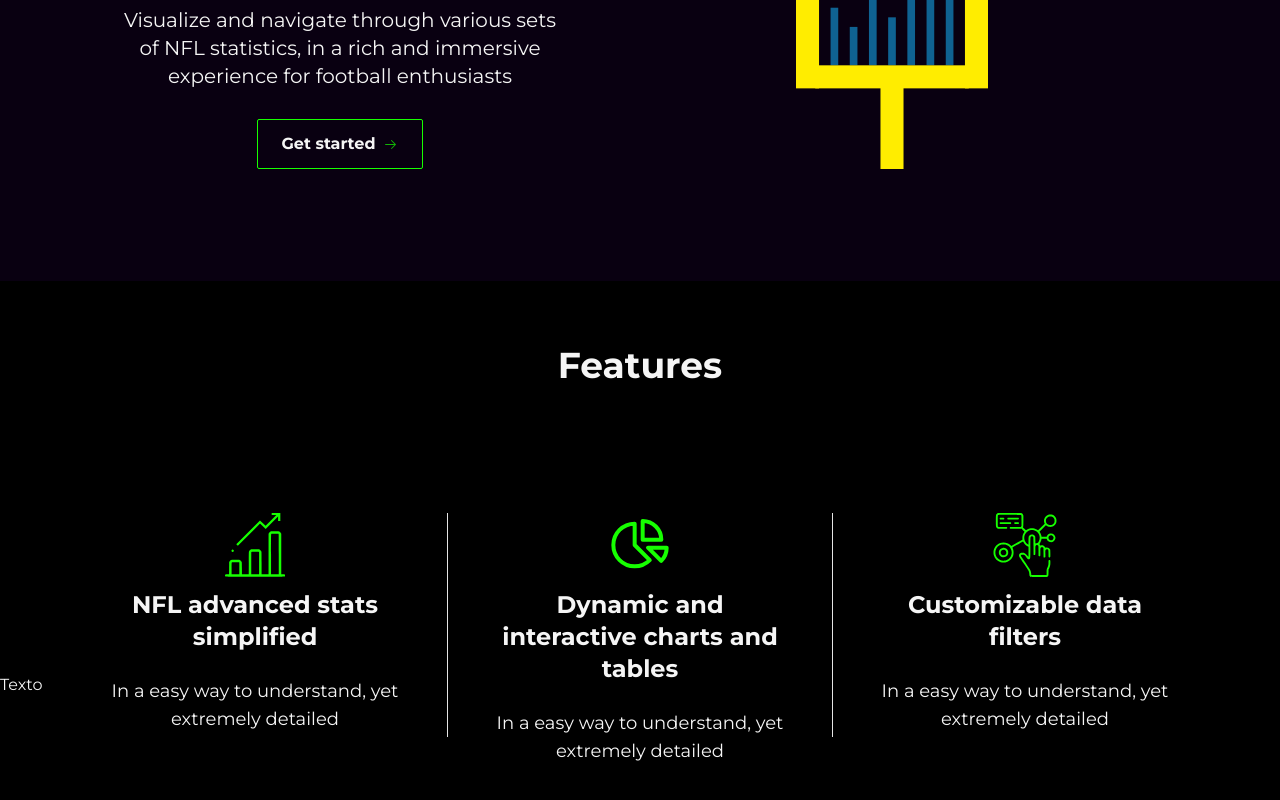
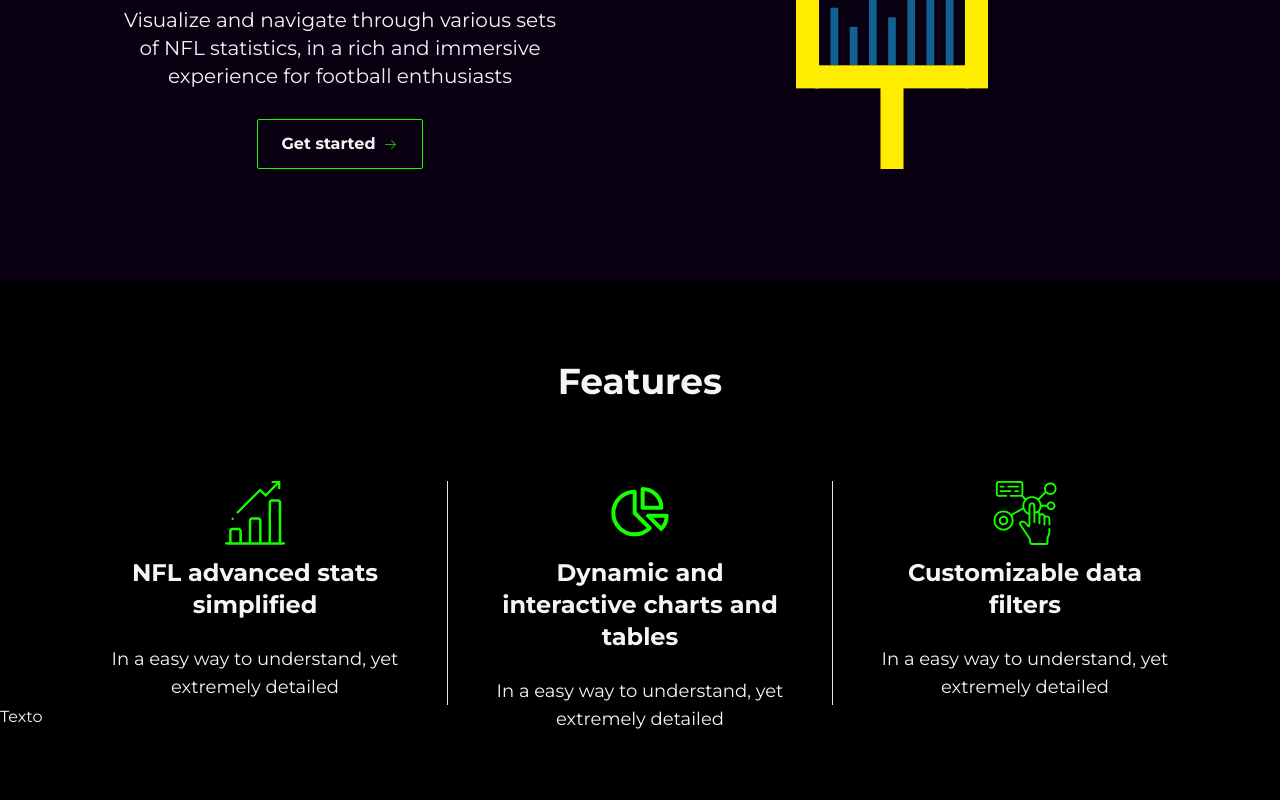
Before and after one commit to gama-gabriel/nfl-data-viz, a Next.js app: page / in a window 1280 px wide. Shown: the part 404-1204 px from the top of the page. Built offline with nearby package versions, Linux system fonts and the light colour scheme.

Commit message:
added title to home page section

```diff
--- a/src/app/page.tsx
+++ b/src/app/page.tsx
@@ -44,8 +44,9 @@
         </div>
       </motion.div>
 
-      <h2 className='w-fit h-fit mx-auto py-16 text-4xl font-bold'>Features</h2>
-      <motion.div className="flex mx-auto px-10 py-16 w-full gap-3 h-56 justify-center 2xl:w-full" ref={gridRef} animate={ gridView ? 'rest' : 'hidden'}>
+      <h2 className='w-fit h-fit mx-auto py-20 text-4xl font-bold' ref={gridRef}>Features</h2>
+
+      <motion.div className="flex mx-auto px-10 w-full gap-3 h-56 justify-center 2xl:w-full"  animate={ gridView ? 'rest' : 'hidden'}>
         <div className="px-4 w-[calc(30%)] ">
           <StatsSvg />
           <h2 className="font-bold text-2xl text-center p-3 ">
```
